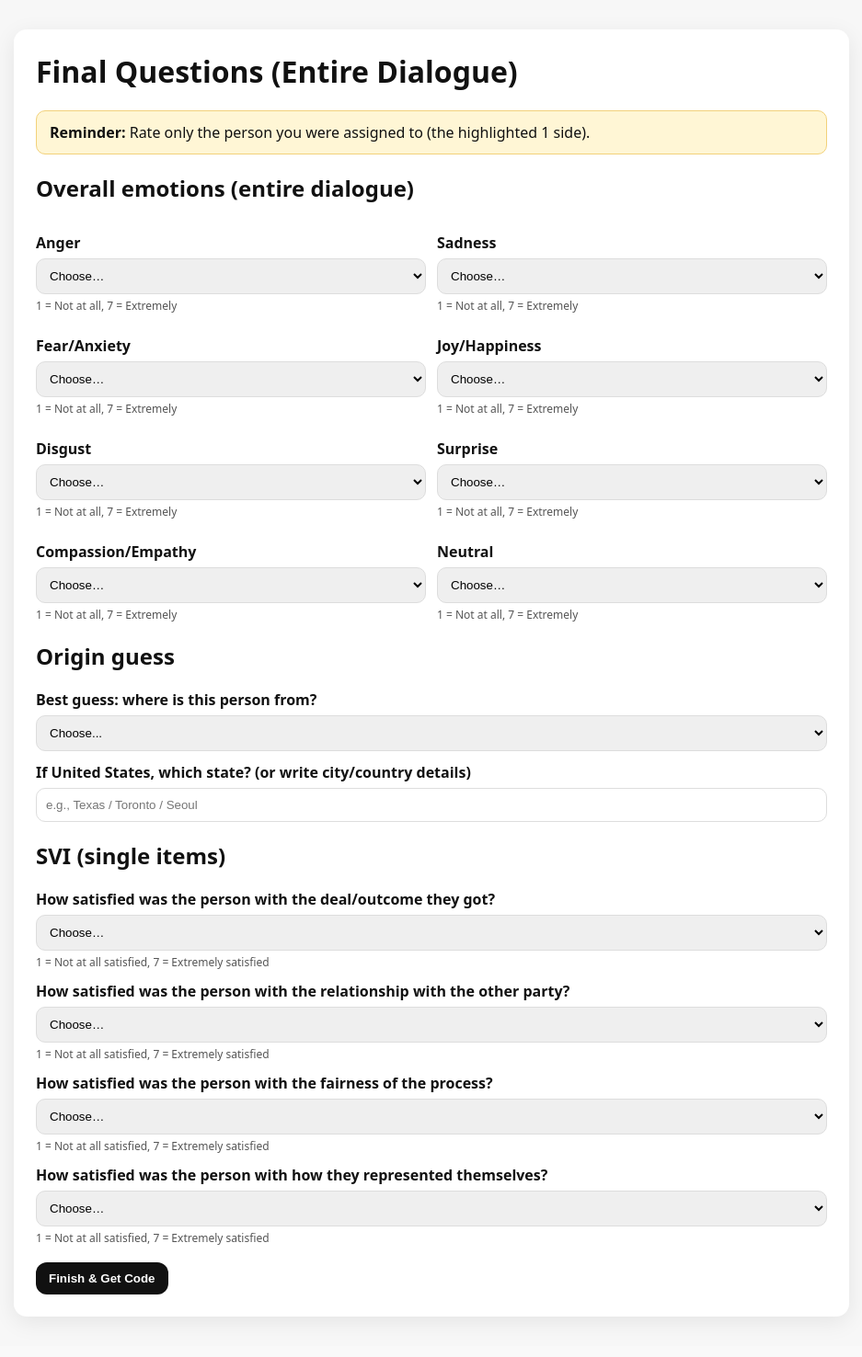
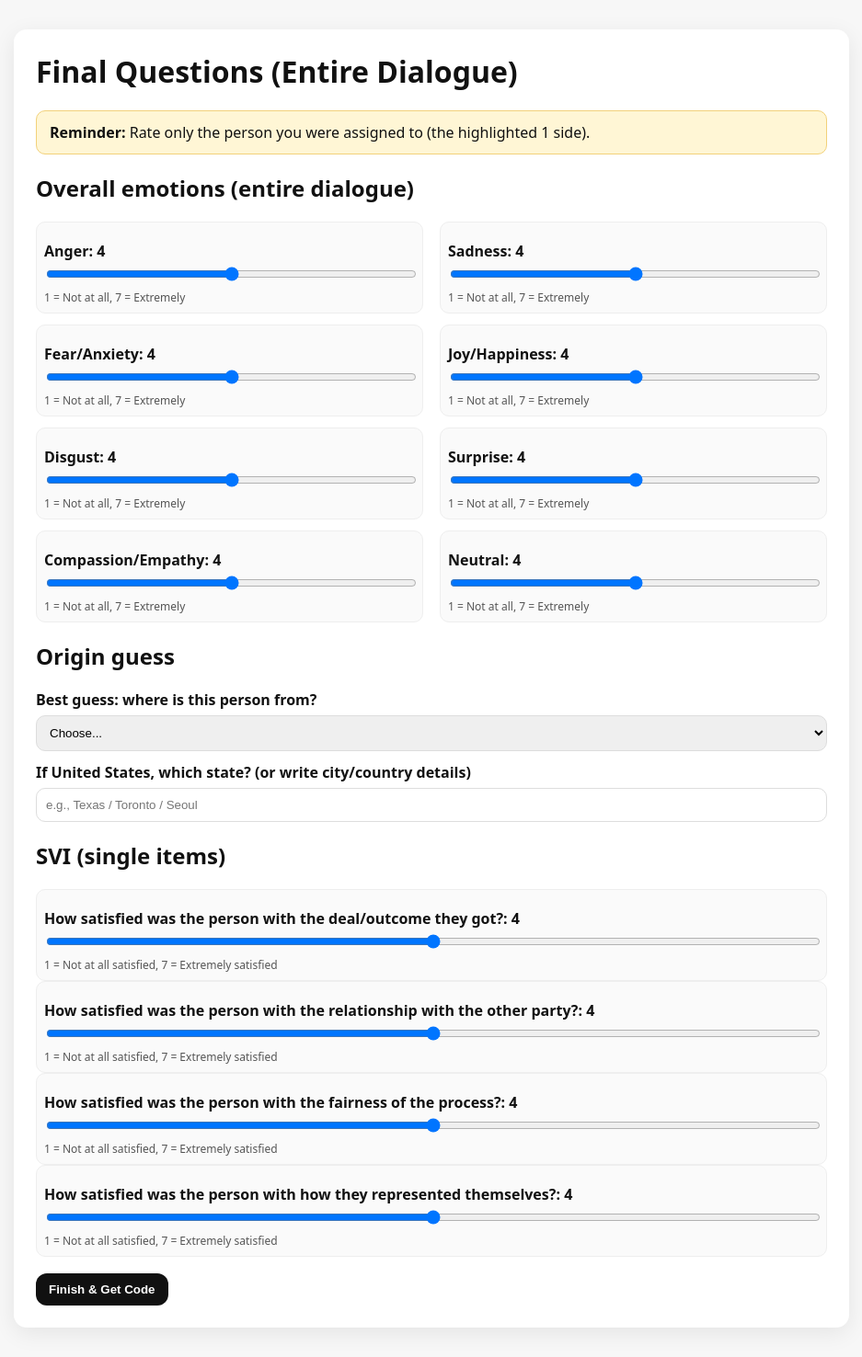
Before and after one commit to janthonyhale/flask_annotation, a Flask app: page /post_dialog in a window 1280 px wide. Shown: the whole page at 92% size, without its empty margins (171-1108 px from the left). Before the commit the page ends 1437 px from the top, so only its background shows below. Run offline with Flask 3, Linux system fonts and the light colour scheme; the visitor is signed in with stand-in values (Sample User, id 1).

Commit message:
Update annotation UI for remote videos and slider ratings

```diff
--- a/app.py
+++ b/app.py
@@ -13,10 +13,13 @@ DB_PATH = os.path.join(DATA_DIR, "annotations.db")
 SEGMENT_SECONDS = 60  # 1-minute segments
 
 # --- Configure your video pool here ---
-# Put MP4s in static/videos/
+# Prefer hosted video URLs (e.g., Google Drive direct-download links).
+# If you still want local files, set "path" to a file under static/.
 VIDEO_POOL = [
-    {"video_id": "sample_001", "path": "videos/sample.mp4"},
-    # {"video_id": "dlg002", "path": "videos/dlg002.mp4"},
+    {
+        "video_id": "sample_001",
+        "url": "https://drive.google.com/uc?export=download&id=YOUR_FILE_ID",
+    },
 ]
 
 # Emotions: edit to match your self-report instrument
@@ -80,7 +83,10 @@ def create_app():
     @app.post("/start")
     def start():
         # Create a participant session
-        participant_id = str(uuid.uuid4())
+        participant_id = request.form.get("participant_id", "").strip()
+        if not participant_id:
+            abort(400, "Unique ID is required")
+
         assignment = random.choice(VIDEO_POOL)
 
         # Randomly choose target side: left/right
@@ -93,7 +99,7 @@ def create_app():
         session["participant_id"] = participant_id
         session["run_id"] = run_id
         session["video_id"] = assignment["video_id"]
-        session["video_path"] = assignment["path"]
+        session["video_url"] = resolve_video_source(assignment)
         session["target_side"] = target_side
 
         # These will be set once browser reads video metadata
@@ -153,7 +159,7 @@ def create_app():
 
         return render_template(
             "task.html",
-            video_path=url_for("static", filename=session["video_path"]),
+            video_url=session["video_url"],
             target_side=session["target_side"],
             segment_idx=segment_idx,
             n_segments=n_segments,
@@ -208,7 +214,7 @@ def create_app():
             # Re-render with an error
             return render_template(
                 "task.html",
-                video_path=url_for("static", filename=session["video_path"]),
+                video_url=session["video_url"],
                 target_side=session["target_side"],
                 segment_idx=segment_idx,
                 n_segments=session.get("n_segments"),
@@ -347,6 +353,14 @@ def create_app():
     return app
 
 
+def resolve_video_source(assignment: dict) -> str:
+    if assignment.get("url"):
+        return assignment["url"]
+    if assignment.get("path"):
+        return url_for("static", filename=assignment["path"])
+    abort(500, "Invalid VIDEO_POOL entry: expected 'url' or 'path'.")
+
+
 # ----------------- Helpers -----------------
 
 def ensure_session():
--- a/static/css/app.css
+++ b/static/css/app.css
@@ -15,6 +15,7 @@ body {
 }
 
 .container.wide { max-width: 1040px; }
+.container.widest { max-width: 1280px; }
 
 h1 { margin-top: 0; }
 
@@ -44,10 +45,29 @@ input, select, textarea {
   box-sizing: border-box;
 }
 
+input[type="range"] {
+  padding: 0;
+  border: 0;
+  border-radius: 0;
+}
+
 .grid {
   display: grid;
   grid-template-columns: repeat(2, minmax(0, 1fr));
   gap: 12px;
+}
+
+.slider-grid {
+  display: grid;
+  grid-template-columns: repeat(2, minmax(0, 1fr));
+  gap: 12px 18px;
+}
+
+.slider-q {
+  padding: 8px;
+  border: 1px solid #eee;
+  border-radius: 10px;
+  background: #fafafa;
 }
 
 .q .hint { font-size: 12px; color: #555; margin-top: 4px; }
@@ -65,6 +85,19 @@ input, select, textarea {
 .btn:disabled {
   opacity: 0.5;
   cursor: not-allowed;
+}
+
+.task-layout {
+  display: grid;
+  grid-template-columns: 1fr 430px;
+  gap: 20px;
+  align-items: start;
+}
+
+.task-form-col {
+  max-height: calc(100vh - 110px);
+  overflow-y: auto;
+  padding-right: 4px;
 }
 
 .video-wrap {
@@ -108,3 +141,21 @@ video {
   background: #f0f0f0;
   display: inline-block;
 }
+
+@media (max-width: 1024px) {
+  .task-layout {
+    grid-template-columns: 1fr;
+  }
+
+  .task-form-col {
+    max-height: none;
+    overflow: visible;
+  }
+}
+
+@media (max-width: 720px) {
+  .slider-grid,
+  .grid {
+    grid-template-columns: 1fr;
+  }
+}
--- a/templates/index.html
+++ b/templates/index.html
@@ -12,6 +12,9 @@
        You will see both people, but you must rate emotions only for the highlighted person.</p>
 
     <form method="post" action="{{ url_for('start') }}">
+      <label for="participant_id">Unique ID</label>
+      <input id="participant_id" name="participant_id" required placeholder="Enter your unique participant ID">
+
       <button class="btn" type="submit">Start</button>
     </form>
   </div>
--- a/templates/post.html
+++ b/templates/post.html
@@ -19,16 +19,13 @@
 
     <form method="post">
       <h2>Overall emotions (entire dialogue)</h2>
-      <div class="grid">
+      <div class="slider-grid">
         {% for e in emotions %}
-          <div class="q">
-            <label>{{ e }}</label>
-            <select name="overall_{{ (e|lower)|replace('/','_')|replace(' ','_')|replace('-','_') }}" required>
-              <option value="" selected disabled>Choose…</option>
-              {% for i in range(1,8) %}
-                <option value="{{ i }}">{{ i }}</option>
-              {% endfor %}
-            </select>
+          {% set key = (e|lower)|replace('/','_')|replace(' ','_')|replace('-','_') %}
+          <div class="q slider-q">
+            <label for="overall_{{ key }}">{{ e }}: <span id="val_overall_{{ key }}">4</span></label>
+            <input id="overall_{{ key }}" type="range" min="1" max="7" step="1" value="4"
+                   name="overall_{{ key }}" class="rating-slider" data-value-id="val_overall_{{ key }}" required>
             <div class="hint">1 = Not at all, 7 = Extremely</div>
           </div>
         {% endfor %}
@@ -48,14 +45,10 @@
 
       <h2>SVI (single items)</h2>
       {% for key, label in svi_facets %}
-        <div class="q">
-          <label>{{ label }}</label>
-          <select name="{{ key }}" required>
-            <option value="" selected disabled>Choose…</option>
-            {% for i in range(1,8) %}
-              <option value="{{ i }}">{{ i }}</option>
-            {% endfor %}
-          </select>
+        <div class="q slider-q">
+          <label for="{{ key }}">{{ label }}: <span id="val_{{ key }}">4</span></label>
+          <input id="{{ key }}" type="range" min="1" max="7" step="1" value="4"
+                 name="{{ key }}" class="rating-slider" data-value-id="val_{{ key }}" required>
           <div class="hint">1 = Not at all satisfied, 7 = Extremely satisfied</div>
         </div>
       {% endfor %}
@@ -63,5 +56,15 @@
       <button class="btn" type="submit">Finish & Get Code</button>
     </form>
   </div>
+
+  <script>
+    document.querySelectorAll('.rating-slider').forEach((slider) => {
+      const valueId = slider.dataset.valueId;
+      const out = document.getElementById(valueId);
+      slider.addEventListener('input', () => {
+        out.textContent = slider.value;
+      });
+    });
+  </script>
 </body>
 </html>
```
Also changed, not shown: templates/task.html (+22 -18 lines).
